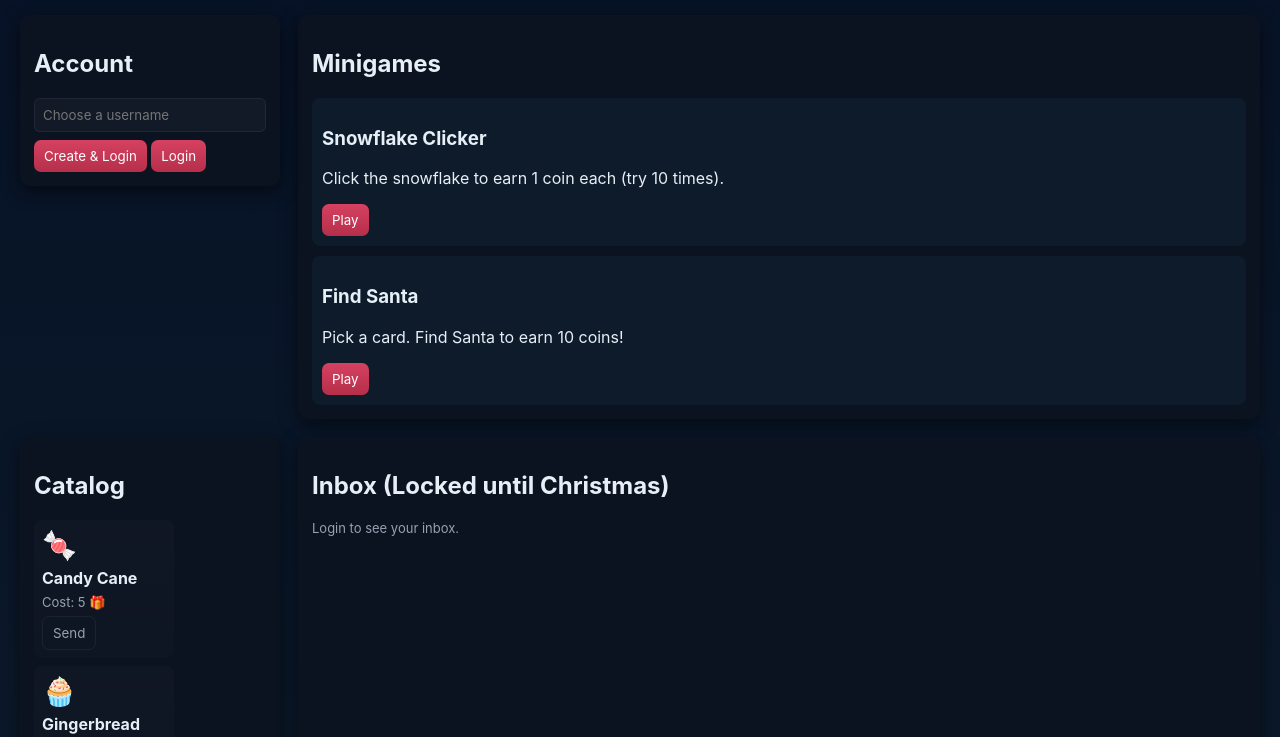
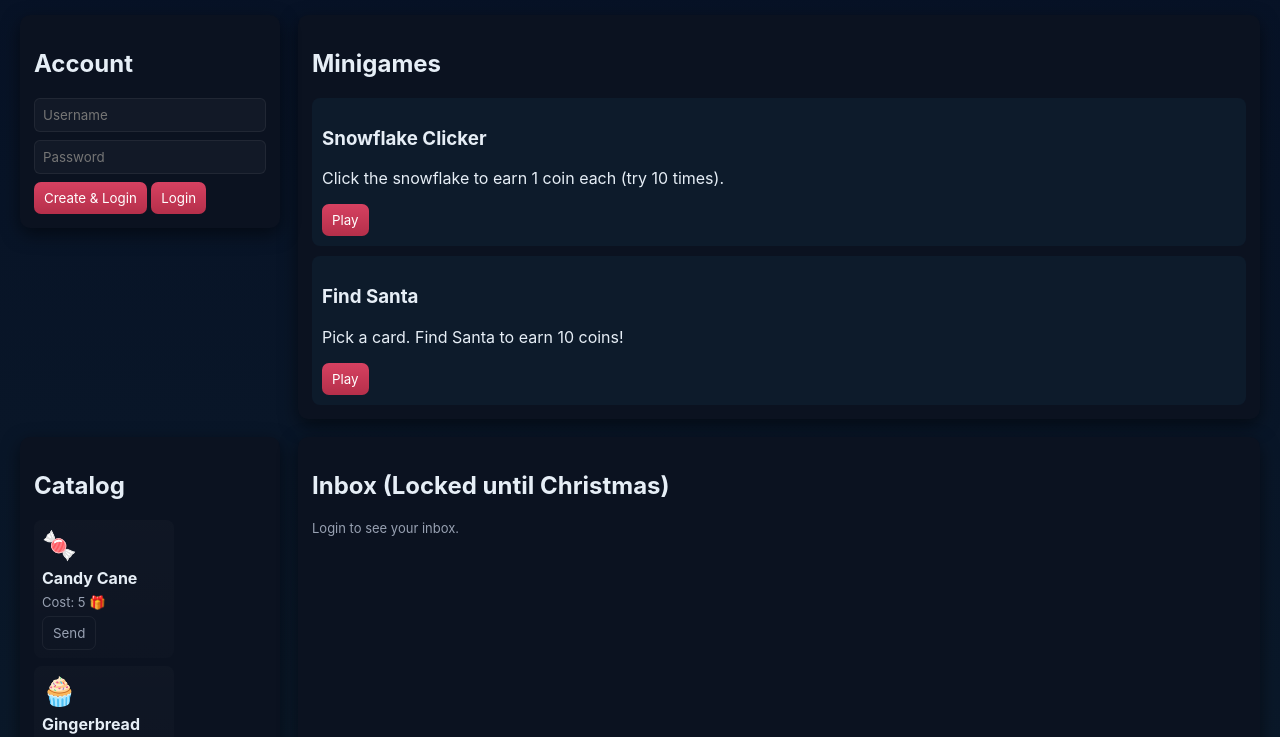
Before and after one commit to llee28/Christmas, a plain HTML site: page index.html in a window 1280 px wide. Shown: the part 47-784 px from the top of the page. Drawn offline with Linux system fonts and the light colour scheme.

Commit message:
Improve input fields in auth panel
Updated input placeholders and added autocomplete attributes for better user experience.

```diff
--- a/index.html
+++ b/index.html
@@ -16,7 +16,8 @@
     <aside class="panel" id="authPanel">
       <h2>Account</h2>
       <div id="notLogged">
-        <input id="usernameInput" placeholder="Choose a username" />
+        <input id="usernameInput" placeholder="Username" autocomplete="username" />
+<input id="passwordInput" type="password" placeholder="Password" autocomplete="current-password" />
         <button id="createBtn">Create & Login</button>
         <button id="loginBtn">Login</button>
       </div>
```
